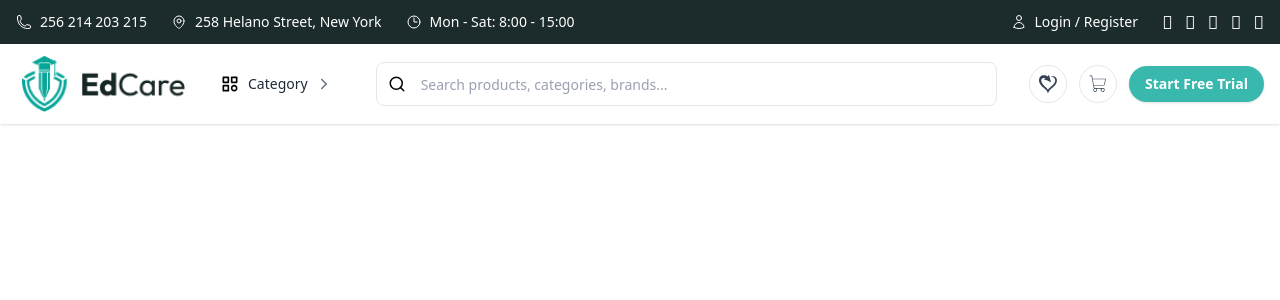
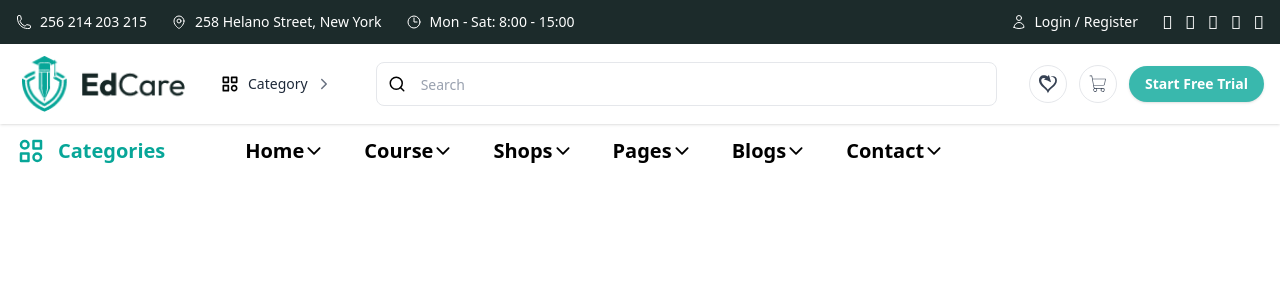
Before and after one commit to Marufsheikh404/Edcare, a Next.js app: page / in a window 1280 px wide. Shown: the top 300 px of the page. Built offline with nearby package versions, Linux system fonts and the light colour scheme.

Commit message:
navber is done

```diff
--- a/src/components/Header/Header.jsx
+++ b/src/components/Header/Header.jsx
@@ -1,12 +1,14 @@
 import React from 'react';
 import TopHeader from './Top-Header';
 import MiddleHeader from './MiddleHeader';
+import Navber from './Navber';
 
 const Header = () => {
     return (
         <div>
             <TopHeader></TopHeader>
             <MiddleHeader></MiddleHeader>
+            <Navber></Navber>
         </div>
     );
 };
--- a/src/components/Header/MiddleHeader.jsx
+++ b/src/components/Header/MiddleHeader.jsx
@@ -66,7 +66,7 @@ export default function MiddleHeader() {
                             <input
                                 type="search"
                                 className="w-full h-11 pl-11 pr-4 rounded-lg border border-gray-200 bg-white placeholder-gray-400 text-sm focus:outline-none focus:ring-2 focus:ring-offset-1 focus:ring-[#39B8AD] transition"
-                                placeholder="Search products, categories, brands..."
+                                placeholder="Search"
                                 aria-label="Search"
                             />
                         </label>
--- /dev/null
+++ b/src/components/Header/Navber.jsx
@@ -0,0 +1,45 @@
+"use client";
+
+import { TbCategory2 } from "react-icons/tb";
+import { IoIosArrowDown } from "react-icons/io";
+const Navber = () => {
+    return (
+        <div className="flex items-center justify-between container max-w-7xl mx-auto px-4 py-3">
+            <div className="flex items-center gap-3 font-semibold text-xl text-[#07A698]">
+                <TbCategory2 size={30} />
+                <h1>Categories</h1>
+            </div>
+            <div className="">
+                <ul className="list-none flex items-center gap-10 -translate-x-30 font-semibold text-xl">
+                    <div className="flex items-center">
+                        <li>Home</li>
+                        <IoIosArrowDown />
+                    </div>
+                    <div className="flex items-center">
+                        <li>Course</li>
+                        <IoIosArrowDown />
+                    </div>
+                    <div className="flex items-center">
+                        <li>Shops</li>
+                        <IoIosArrowDown />
+                    </div>
+                    <div className="flex items-center">
+                        <li>Pages</li>
+                        <IoIosArrowDown />
+                    </div>
+                    <div className="flex items-center">
+                        <li>Blogs</li>
+                        <IoIosArrowDown />
+                    </div>
+                    <div className="flex items-center">
+                        <li>Contact</li>
+                        <IoIosArrowDown />
+                    </div>
+                </ul>
+            </div>
+            <div></div>
+        </div>
+    );
+};
+
+export default Navber;
```
